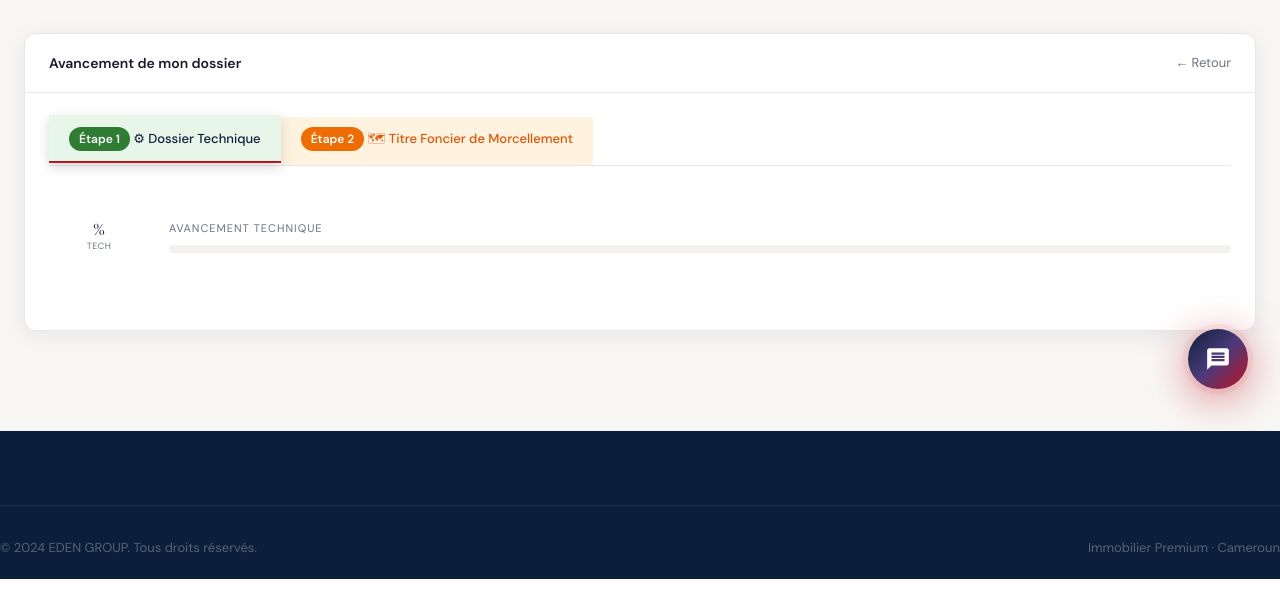
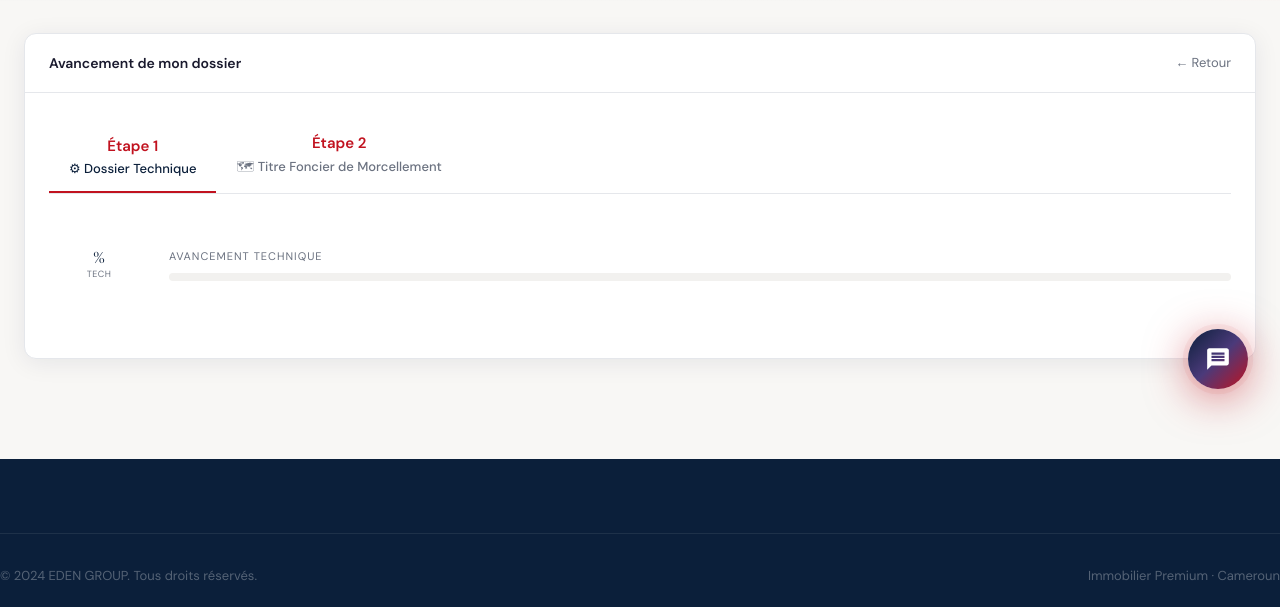
Before and after one commit to edenapplication/EDEN_DOSSIER, a Django app: template templates/dossiers/detail.html in a window 1280 px wide. Shown: the part 379-986 px from the top of the page. Before the commit the page ends 958 px from the top, so only its background shows below. Run offline with Django 5.2, Linux system fonts and the light colour scheme; the template is opened without the code that fills it, so the values that code supplies are empty.

Commit message:
Mise à jour du projet

```diff
--- a/templates/dossiers/detail.html
+++ b/templates/dossiers/detail.html
@@ -68,31 +68,7 @@
     color:#fff;
 }
 
-/* Étape 1 */
-.wf-tech{
-    background:#e8f5e9;
-    color:#1b5e20;
-}
 
-.wf-tech .step-badge{
-    background:#2e7d32;
-}
-
-/* Étape 2 */
-.wf-morc{
-    background:#fff3e0;
-    color:#e65100;
-}
-
-.wf-morc .step-badge{
-    background:#ef6c00;
-}
-
-/* Onglet actif */
-.wf-tab.active{
-    transform:translateY(-2px);
-    box-shadow:0 4px 12px rgba(0,0,0,.15);
-}
 
 </style>
 <script src="https://cdn.jsdelivr.net/npm/chart.js@4.4.0/dist/chart.umd.min.js"></script>
@@ -160,12 +136,12 @@
         <div style="padding:24px">
           <div class="wf-tabs">
     <button class="wf-tab wf-tech active" onclick="switchWf(this,'tech')">
-        <span class="step-badge">Étape 1</span>
+        <div class="step-badge" style="color: #C1121F; font-size: 15px;">Étape 1</div>
         ⚙ Dossier Technique
     </button>
 
     <button class="wf-tab wf-morc" onclick="switchWf(this,'morc')">
-        <span class="step-badge">Étape 2</span>
+        <div class="step-badge" style="color: #C1121F; font-size: 15px;">Étape 2</div>
         🗺 Titre Foncier de Morcellement
     </button>
 </div>
--- a/templates/users/login.html
+++ b/templates/users/login.html
@@ -88,13 +88,12 @@
         {% csrf_token %}
         <input type="hidden" name="login_type" value="client">
         <div class="form-group-login">
-          <label class="form-label-login">Nom(s) complet</label>
+          <label class="form-label-login"></label>
           <input
             type="text"
             name="username"
             class="eden-input"
             id="clientUsernameInput"
-            placeholder="Nom(s) complet du Dossier Technique"
             required
             autocomplete="username"
             value="{{ client_username|default:'' }}"
```
